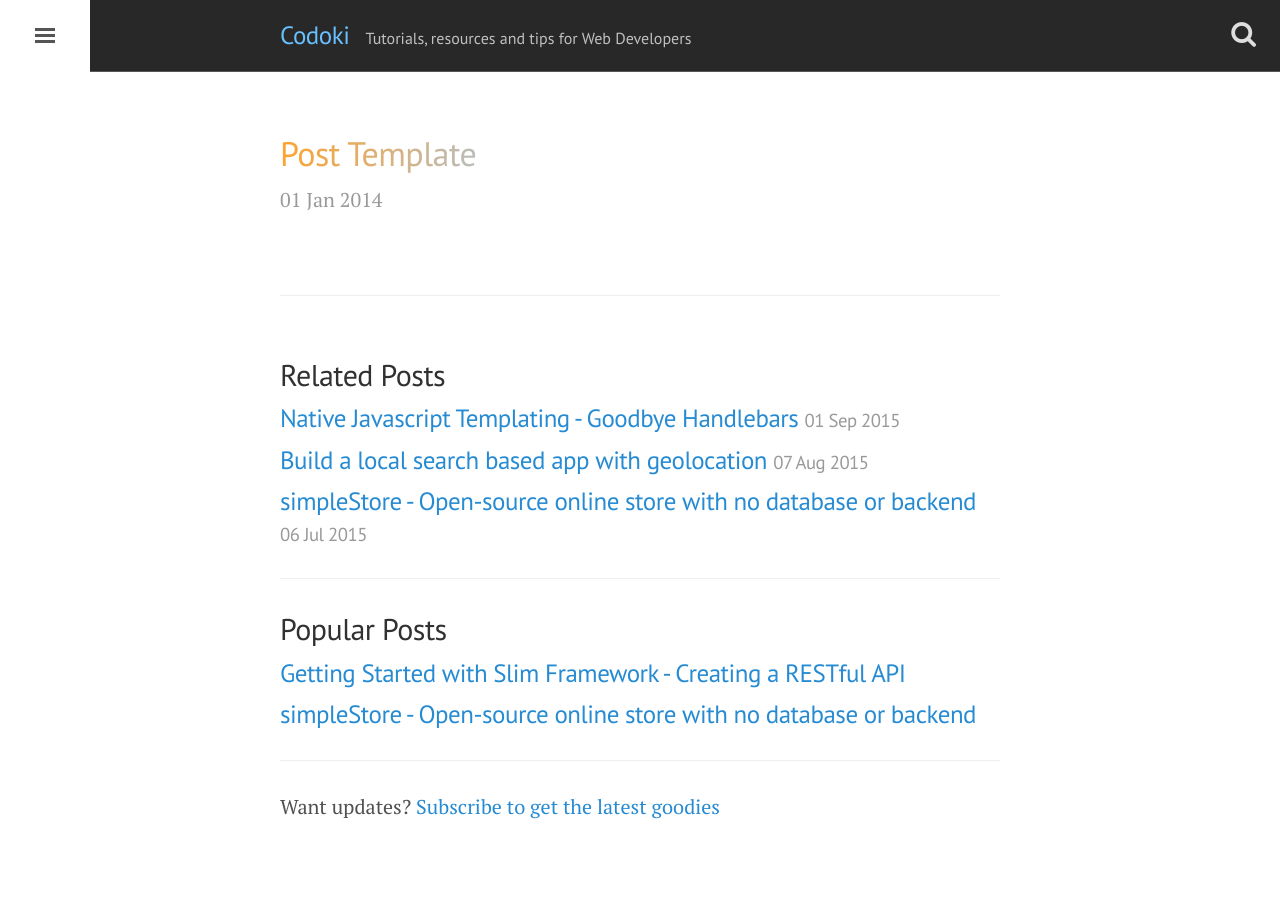
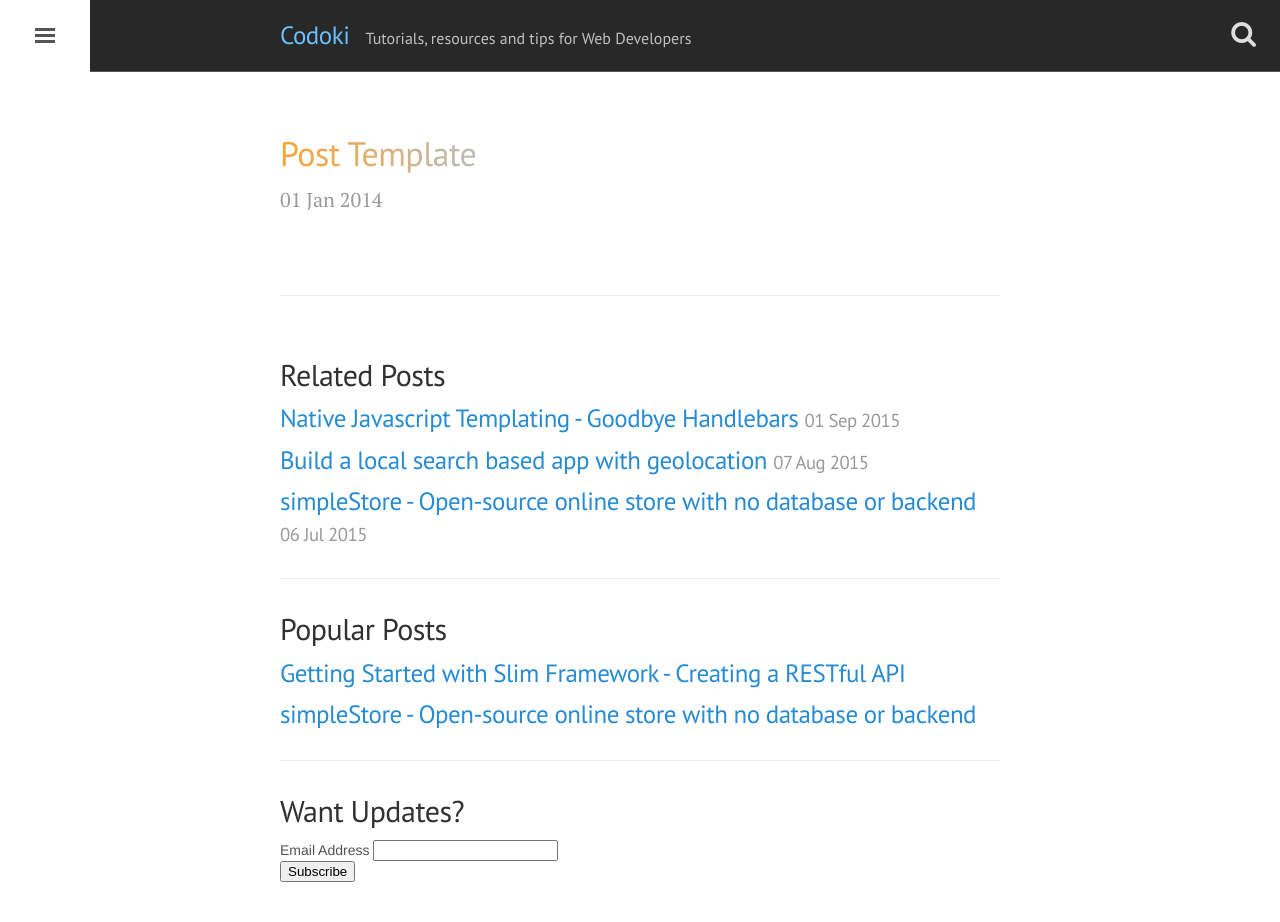
Before and after one commit to paulhendricks/codoki.github.io, a Jekyll site: the page built from _posts/2014-01-01-post-template.md, in a window 1280 px wide. Built offline with Jekyll 4.4.1, drawn with Linux system fonts in a browser that asks for light colours; nearby versions of some CDN libraries; Markdown is read by kramdown in place of the engine named in the settings; comment, search, counter and statistics services are not loaded; before the commit the page ends 900 px from its top, so only the background shows below that.

Commit message:
update subscribe

```diff
--- a/_includes/sidebar.html
+++ b/_includes/sidebar.html
@@ -26,9 +26,9 @@
     {% endfor %}
 
 	    <a class="sidebar-nav-item" href="/about">About</a>
-	    <a class="sidebar-nav-item" href="http://eepurl.com/bpduc5" data-featherlight data-featherlight-type="iframe"><i class="fa fa-envelope-o"></i> Subscribe</a>
+	    <a class="sidebar-nav-item" href="/subscribe"><i class="fa fa-envelope-o"></i> Subscribe</a>
 
-	    <span class="sidebar-nav-item"></span>
+	    <!--<span class="sidebar-nav-item"></span>-->
     </nav>
   </div>
 </div>
--- a/_layouts/post.html
+++ b/_layouts/post.html
@@ -42,6 +42,31 @@
 
   <div class="updates">
     <hr>
-    <span>Want updates? <a href="http://eepurl.com/bpduc5" data-featherlight data-featherlight-type="iframe">Subscribe to get the latest goodies</a></span>
+    <!--<span>Want updates? <a href="http://eepurl.com/bpduc5" data-featherlight data-featherlight-type="iframe">Subscribe to get the latest goodies</a></span>-->
+	<!-- Begin MailChimp Signup Form -->
+	<link href="//cdn-images.mailchimp.com/embedcode/classic-081711.css" rel="stylesheet" type="text/css">
+	<style type="text/css">
+		#mc_embed_signup{background:#fff; clear:left; font:14px Helvetica,Arial,sans-serif; }
+		#mc_embed_signup form { padding: 0px 0 0px 0%; }
+	</style>
+	<div id="mc_embed_signup">
+	<form action="//saturnbit.us10.list-manage.com/subscribe/post?u=6a958cda028d0d312d1ef3ccd&amp;id=4ee23b7fda" method="post" id="mc-embedded-subscribe-form" name="mc-embedded-subscribe-form" class="validate" target="_blank" novalidate>
+		<div id="mc_embed_signup_scroll">
+		<h2>Want Updates?</h2>
+	<div class="mc-field-group">
+		<label for="mce-EMAIL">Email Address </label>
+		<input type="email" value="" name="EMAIL" class="required email" id="mce-EMAIL">
+	</div>
+		<div id="mce-responses" class="clear">
+			<div class="response" id="mce-error-response" style="display:none"></div>
+			<div class="response" id="mce-success-response" style="display:none"></div>
+		</div>    <!-- real people should not fill this in and expect good things - do not remove this or risk form bot signups-->
+		<div style="position: absolute; left: -5000px;"><input type="text" name="b_6a958cda028d0d312d1ef3ccd_4ee23b7fda" tabindex="-1" value=""></div>
+		<div class="clear"><input type="submit" value="Subscribe" name="subscribe" id="mc-embedded-subscribe" class="button"></div>
+		</div>
+	</form>
+	</div>
+	<script type='text/javascript' src='//s3.amazonaws.com/downloads.mailchimp.com/js/mc-validate.js'></script><script type='text/javascript'>(function($) {window.fnames = new Array(); window.ftypes = new Array();fnames[0]='EMAIL';ftypes[0]='email';fnames[1]='FNAME';ftypes[1]='text';fnames[2]='LNAME';ftypes[2]='text';}(jQuery));var $mcj = jQuery.noConflict(true);</script>
+	<!--End mc_embed_signup-->
   </div>
 </div>
```
Also changed, not shown: subscribe.html (added, +32 -0 lines).
